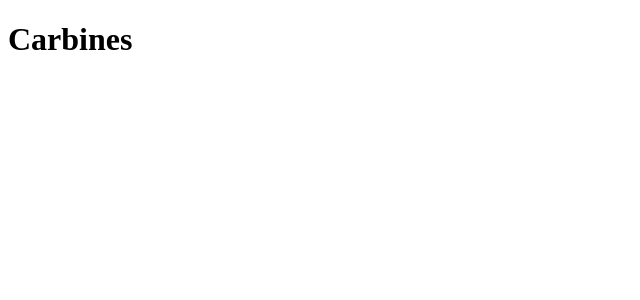
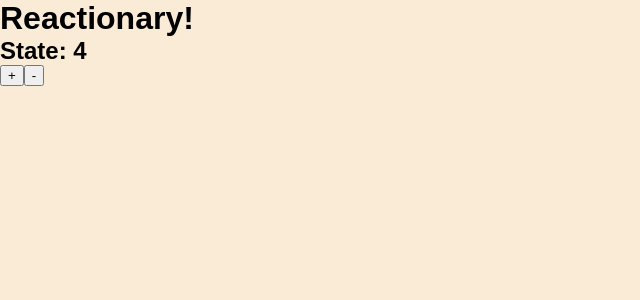
Before and after one commit to tonyjay/egghead-react-boilerplate, a React app: page / in a window 1280 px wide. Shown: the top 300 px of the page, without its empty margins (0-640 px from the left). Built offline with nearby package versions, Linux system fonts and the light colour scheme.

Commit message:
Setup of the CSS stuff

```diff
--- a/package.json
+++ b/package.json
@@ -5,7 +5,7 @@
   "main": "index.js",
   "scripts": {
     "build": "webpack --config webpack.config.prod.js",
-    "dev": "webpack --watch --mode development --config webpack.config.dev.js",
+    "dev": "webpack-dev-server --open --config webpack.config.dev.js",
     "test": "echo \"Error: no test specified\" && exit 1"
   },
   "author": "",
@@ -29,10 +29,14 @@
   "devDependencies": {
     "@babel/cli": "^7.4.3",
     "@babel/core": "^7.4.3",
+    "@babel/plugin-proposal-class-properties": "^7.4.0",
     "@babel/preset-env": "^7.4.3",
     "@babel/preset-react": "^7.0.0",
     "babel-loader": "^8.0.5",
+    "css-loader": "^2.1.1",
     "html-webpack-plugin": "^3.2.0",
+    "style-loader": "^0.23.1",
+    "webpack-dev-server": "^3.3.1",
     "webpack-merge": "^4.2.1"
   }
 }
--- a/src/App.js
+++ b/src/App.js
@@ -1,8 +1,19 @@
 import React from 'react'
 
 class App extends React.Component {
+    state = {
+        count: 4
+    }
+
     render() {
-        return <h1>Carbines</h1>
+        return (
+            <div>
+                <h1>Reactionary!</h1>
+                <h2>State: {this.state.count}</h2>
+                <button onClick={() => this.setState(state => ({count: state.count + 1}))}>+</button>
+                <button onClick={() => this.setState(state => ({count: state.count - 1}))}>-</button>
+            </div>
+        )
     }
 }
 
--- a/src/index.js
+++ b/src/index.js
@@ -1,5 +1,6 @@
 import React from 'react'
 import ReactDOM from 'react-dom'
 import App from './App'
+import './styles.css'
 
 ReactDOM.render(<App/>, document.getElementById('app'))
--- /dev/null
+++ b/src/styles.css
@@ -0,0 +1,36 @@
+html {
+    box-sizing: border-box;
+    font-size: 16px;
+    font-family: sans-serif;
+    background-color: antiquewhite;
+}
+
+*,
+*:before,
+*:after {
+    box-sizing: inherit;
+}
+
+body,
+h1,
+h2,
+h3,
+h4,
+h5,
+h6,
+p,
+ol,
+ul {
+    margin: 0;
+    padding: 0;
+}
+
+ol,
+ul {
+    list-style: none;
+}
+
+img {
+    max-width: 100%;
+    height: auto;
+}
--- a/webpack.config.base.js
+++ b/webpack.config.base.js
@@ -18,8 +18,16 @@ module.exports = {
                     presets: [
                         '@babel/preset-env',
                         '@babel/preset-react'
+                    ],
+                    plugins: [
+                        '@babel/plugin-proposal-class-properties'
                     ]
                 }
+            },
+            {
+                test: /\.css$/,
+                use: ['style-loader','css-loader'],
+                exclude: /node_modules/
             }
         ]
     },
--- a/webpack.config.dev.js
+++ b/webpack.config.dev.js
@@ -2,5 +2,9 @@ const merge = require('webpack-merge')
 const baseConfig = require('./webpack.config.base')
 
 module.exports = merge(baseConfig, {
-    mode: 'development'
+    mode: 'development',
+    devServer: {
+        port: 9000
+    },
+    devtool: 'source-map'
 })
```
Also changed, not shown: 1 other file (tests, documents, lock files or other folders).
